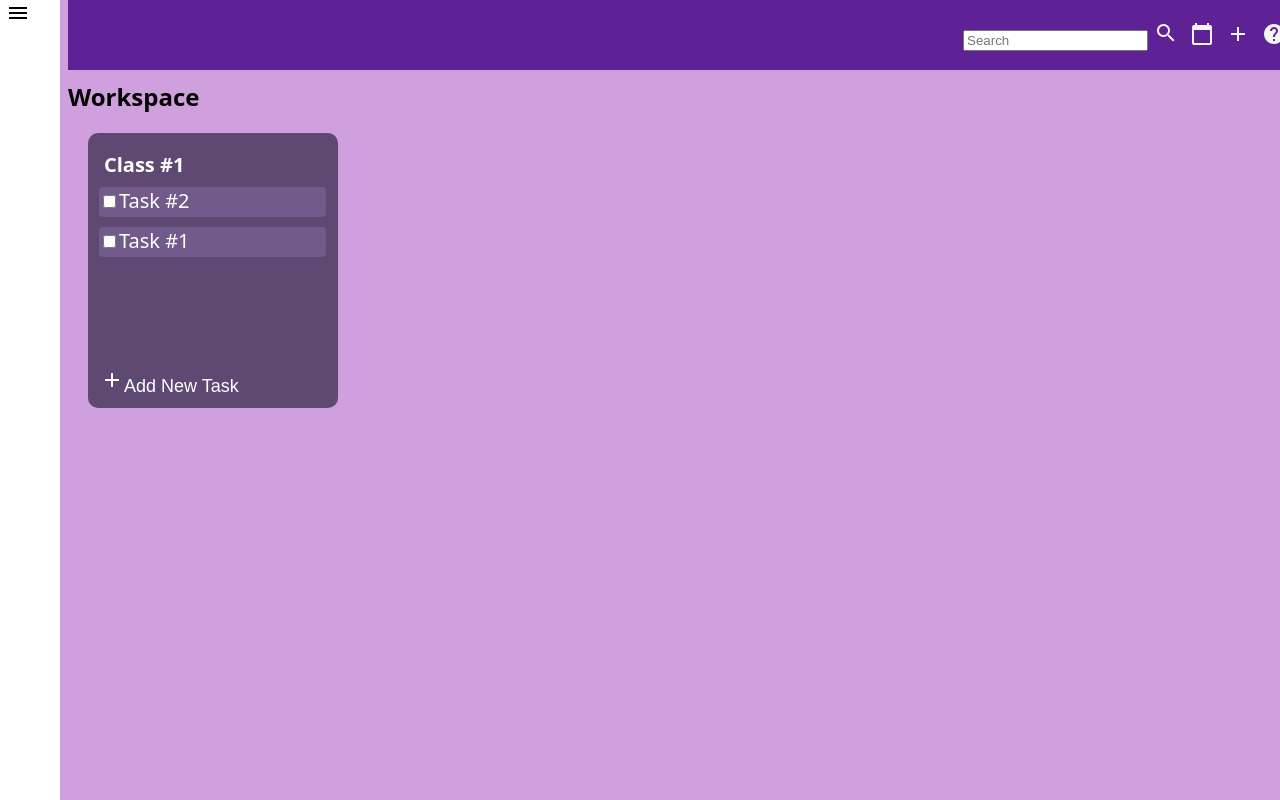
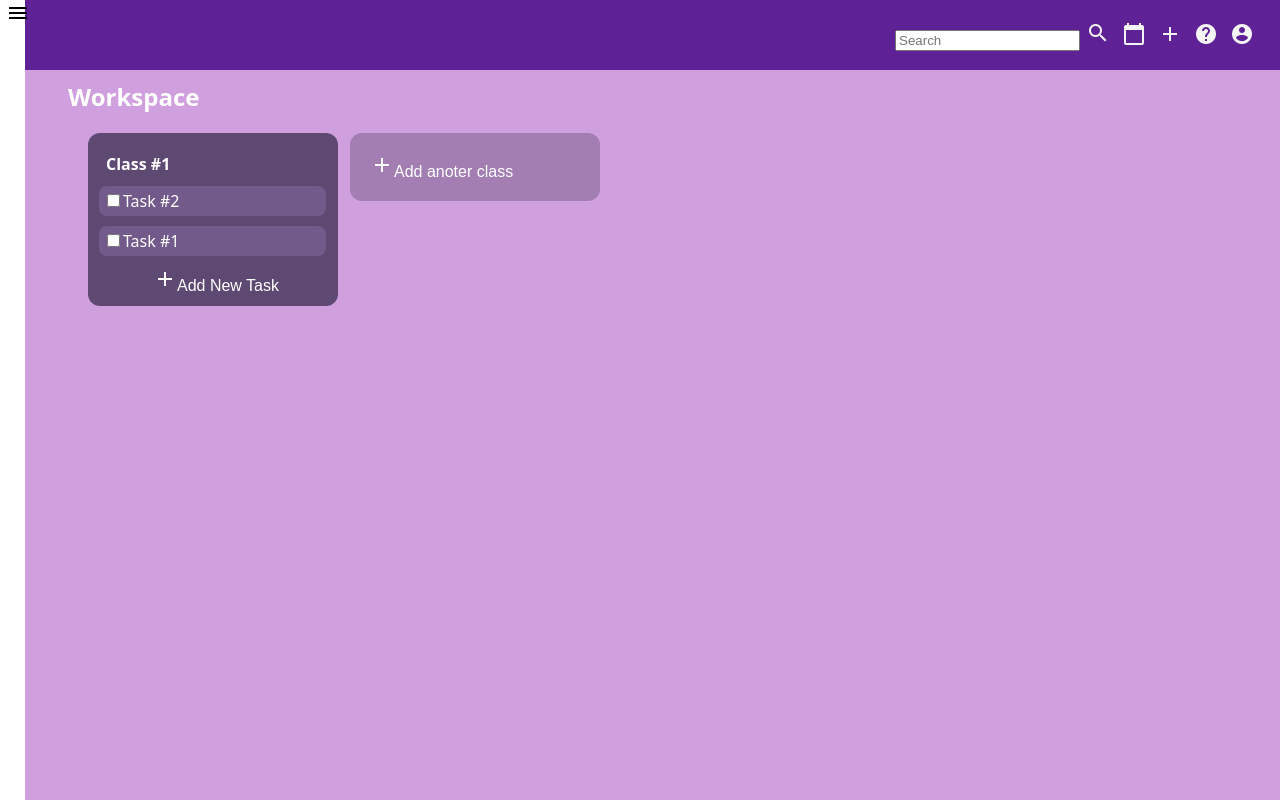
Before and after one commit to dtrejo21/Capstone-Project, a React (Vite) app: page / in a window 1280 px wide. Built offline with nearby package versions, Linux system fonts and the light colour scheme.

Commit message:
Added more styling to the class cards and added the 'add class card'

```diff
--- a/src/App.jsx
+++ b/src/App.jsx
@@ -1,4 +1,3 @@
-import { useState, useEffect } from 'react'
 import './App.css'
 import * as React from "react"
 import Home from "./components/Home/Home"
--- a/src/components/CardForm/CardForm.css
+++ b/src/components/CardForm/CardForm.css
@@ -0,0 +1,44 @@
+.card-form{
+    margin-left: 12px;
+    background-color: rgba(93, 73, 114, 0.391);
+    border-radius: 12px;
+    height: 100%;
+    padding: 12px;
+    width: 250px;
+}
+
+.card-form button{
+    font-size: 16px;
+    cursor: pointer;
+    border-radius: 3px;
+    border: none;
+    background-color: transparent;
+    color: white;
+    padding: 8px;
+    height: 100%;
+}
+
+.card-input button{
+    background-color: rgb(76, 47, 205);
+}
+
+.card-input input{
+    border: none;
+    width: 100%;
+    border-radius: 6px;
+    height: 32px;
+    margin-bottom: 8px;
+    padding: 6px;
+    background-color: rgb(114, 90, 139);
+    font-size: 16px;
+    color: white;
+}
+
+.card-input input::placeholder{
+    color: white;
+}
+
+.card-form button:hover{
+    background-color: rgb(168, 114, 219);
+    transition: 0.7s;
+}
--- a/src/components/CardForm/CardForm.jsx
+++ b/src/components/CardForm/CardForm.jsx
@@ -1,21 +1,33 @@
 import * as React from "react"
 import "./CardForm.css"
+import { useState } from "react"
 
-export default function CardForm({handleInputChange, inputValue, showInput, handleButton}){
+export default function CardForm(){
+    const [showInput, setShowInput] = useState(false);
+    const [inputValue, setInputValue] = useState("");
+
     return(
         <div className="card-form">
             {showInput ? (
-                <form>
+                <form className="card-input">
                     <input type="text"
+                        placeholder="Enter class title.."
                         value={inputValue}
-                        onChange={handleInputChange}
+                        onChange={(e) => setInputValue(e.target.value)}
                     />
-                    <button type="submit">Add Class</button>
+
+                    <div className="buttons">
+                        <button id="add-class" type="submit">Add Class</button>
+
+                        <button className="exitBtn" onClick={() => setShowInput(false)}>
+                            <i className="material-icons">close</i>
+                        </button>
+                    </div>
                 </form>
             ) : (
-                <button onClick={handleButton}>
+                <button className="add" onClick={() => setShowInput(true)}>
                     <i className="material-icons">add</i>
-                    Enter Class Name...
+                    Add anoter class
                 </button>
             )}
         </div>
--- a/src/components/ClassCard/ClassCard.css
+++ b/src/components/ClassCard/ClassCard.css
@@ -1,59 +1,95 @@
 .class-card{
     background-color: rgb(93, 73, 114);
-    border-radius: 10px;
+    border-radius: 12px;
     height: 100%;
     width: 250px;
     color: white;
     margin-left: 20px;
-    font-size: 20px;
+    font-size: 16px;
 }
+
 .class-card .content{
     margin-left: 6px;
 }
+
 .class-card .content h4{
-    padding: 10px;
+    padding: 12px;
     margin-top: 8px;
     height: 10px
 }
+
 .class-card .content .tasks{
     display: flex;
     flex-direction: column-reverse;
     padding-left: 5px;
 }
+
 .class-card .content .tasks .tasksList{
     background-color: rgb(114, 90, 139);
     height: 30px;
-    border-radius: 4px;
+    border-radius: 8px;
     width: 95%;
+    padding: 4px;
 }
+
 .class-card .content .tasks .tasksList2{
     background-color: rgb(114, 90, 139);
-    border-radius: 4px;
+    border-radius: 8px;
     height: 30px;
     width: 95%;
     margin-bottom: 10px;
+    padding: 4px;
 }
-.class-card .content .addTask{
+
+.addTask{
     display: flex;
-    margin-top: 110px;
     margin-bottom: 10px;
+    margin-top: 10px;
+}
 
-}
 .class-card .content .addTask input{
     background-color: rgb(114, 90, 139);
     border: none;
-    width: 95%;
-    margin-left: 5px;
-    border-radius: 4px;
-    height: 40px;
+    width: 100%; /*idk why it's uneven again*/
+    border-radius: 6px;
+    height: 54px;
+    font-size: 16px;
     color: white;
-    font-size: 18px;
+}
 
+.addTask input::placeholder{
+    color: white;
+    padding: 4px;
 }
-.class-card .content .addTask button{
+
+.addTask .taskBtn{
     border: none;
     background-color: transparent;
+    font-size: 16px;
+    cursor: pointer;
+    border-radius: 6px;
+    width: 100%;
     color: white;
-    font-size: 18px;
+}
+
+.inputTask button{
+    background-color: rgb(76, 47, 205);
+    border: none;
+    color: white;
+    border-radius: 3px;
+    font-size: 16px;
+    padding: 8px;
+    margin-top: 8px;
     cursor: pointer;
 }
+
+.close button{
+    display: flex;
+    flex-direction: column;
+}
+
+/*
+ .addTask button:hover{
+    background-color: rgb(168, 114, 219);
+    transition: 0.7s;
+}*/
--- a/src/components/ClassCard/ClassCard.jsx
+++ b/src/components/ClassCard/ClassCard.jsx
@@ -1,11 +1,17 @@
 import * as React from "react"
 import "./ClassCard.css"
+import { useState } from "react"
 //HTML Drag and Drop API
 
 //this is the component that will show the indvidual card
 //which will show name, some tasks, and the option to add
 //a new task
-export default function ClassCard({isOpen, handleClick, handleInputChange, inputValue, showInput, handleButton}){
+export default function ClassCard(){
+    const [showInput, setShowInput] = useState(false);
+    const [inputValue, setInputValue] = useState("");
+
+    const [classes, setClasses] = useState("");
+
     return(
         <div className="class-card">
             <div className="content">
@@ -24,15 +30,20 @@ export default function ClassCard({isOpen, handleClick, handleInputChange, input
 
                 <div className="addTask">
                     {showInput ? (
-                        <form>
+                        <form className="inputTask">
                             <input type="text"
+                                placeholder="Enter a title for this task.."
                                 value={inputValue}
-                                onChange={handleInputChange}
+                                onChange={(e) => setInputValue(e.target.value)}
                             />
                             <button type="submit">Add Task</button>
+
+                            <button className="close" onClick={() => setShowInput(false)}>
+                                <i className="material-icons">close</i>
+                            </button>
                         </form>
                     ) : (
-                        <button onClick={handleButton}>
+                        <button className="taskBtn" onClick={() => setShowInput(true)}>
                             <i className="material-icons">add</i>
                             Add New Task
                         </button>
--- a/src/components/Classes/Classes.jsx
+++ b/src/components/Classes/Classes.jsx
@@ -2,9 +2,10 @@ import * as React from "react"
 import "./Classes.css"
 import ClassCard from "../ClassCard/ClassCard"
 import CardForm from "../CardForm/CardForm"
+
 //This is the component that will go thru the database
 //to display all of the classes neatly
-export default function Classes({isOpen, handleClick, handleInputChange, inputValue, showInput, handleButton}){
+export default function Classes({isOpen, handleClick}){
     return(
         /*
         <div className={isOpen ? "class": "class hidden"}>
@@ -13,15 +14,8 @@ export default function Classes({isOpen, handleClick, handleInputChange, inputVa
             </button>
         </div>*/
         <div className="classes">
-            <ClassCard isOpen={isOpen}
-                       handleClick={handleClick}
-                       handleInputChange={handleInputChange}
-                       inputValue={inputValue} showInput={showInput}
-                       handleButton={handleButton}/>
-
-            {/*<CardForm handleInputChange={handleInputChange}
-                      inputValue={inputValue} showInput={showInput}
-    handleButton={handleButton}/>*/}
+            <ClassCard/>
+            <CardForm/>
         </div>
     )
 }
--- a/src/components/Home/Home.css
+++ b/src/components/Home/Home.css
@@ -7,3 +7,6 @@
     max-width: 100vw;
     margin-top: 60px;
 }
+.home h2{
+    color: white;
+}
--- a/src/components/Home/Home.jsx
+++ b/src/components/Home/Home.jsx
@@ -8,34 +8,16 @@ import Sidebar from "../Sidebar/Sidebar"
 //this is the home page, where you see all of the classes
 //displayed, and where you have to call classes
 export default function Home(){
-      //const [classes, setClasses] = useState("");
-  //const [tasks, setTasks] = useState("");
   const [isOpen, setIsOpen] = useState(false);
   const [isChecked, setIsChecked] = useState(false);
-
-  const [showInput, setShowInput] = useState(false);
-  const [inputValue, setInputValue] = useState("")
 
   const handleToggle = () => {
     setIsOpen(!isOpen);
   }
 
-  const handleCheck = () => {
-    setIsChecked(!isChecked);
-  }
-
   const handleClick = () => {
     setIsOpen(!isOpen)
   }
-
-  const handleInputChange = (e) => {
-    setInputValue(e.target.value);
-  }
-
-  const handleButton = () => {
-    setShowInput(true);
-  }
-
 
     return(
         <div className="home">
@@ -43,10 +25,7 @@ export default function Home(){
             <Sidebar isOpen={isOpen} handleToggle={handleToggle}/>
             <h2>Workspace</h2>
             <Classes isOpen={isOpen}
-                     handleClick={handleClick}
-                     handleInputChange={handleInputChange}
-                     inputValue={inputValue} showInput={showInput}
-                     handleButton={handleButton}/>
+                     handleClick={handleClick}/>
         </div>
     )
 }
--- a/src/components/Navbar/Navbar.css
+++ b/src/components/Navbar/Navbar.css
@@ -7,6 +7,7 @@
     align-items: center;
     position: fixed;
     top: 0;
+    left: 0;
 }
 .navbar .content{
     display: flex;
--- a/src/components/Sidebar/Sidebar.css
+++ b/src/components/Sidebar/Sidebar.css
@@ -3,7 +3,7 @@
 }
 
 .close{
-    width: 60px;
+    width: 25px;
 }
 
 .sidebar {
```
